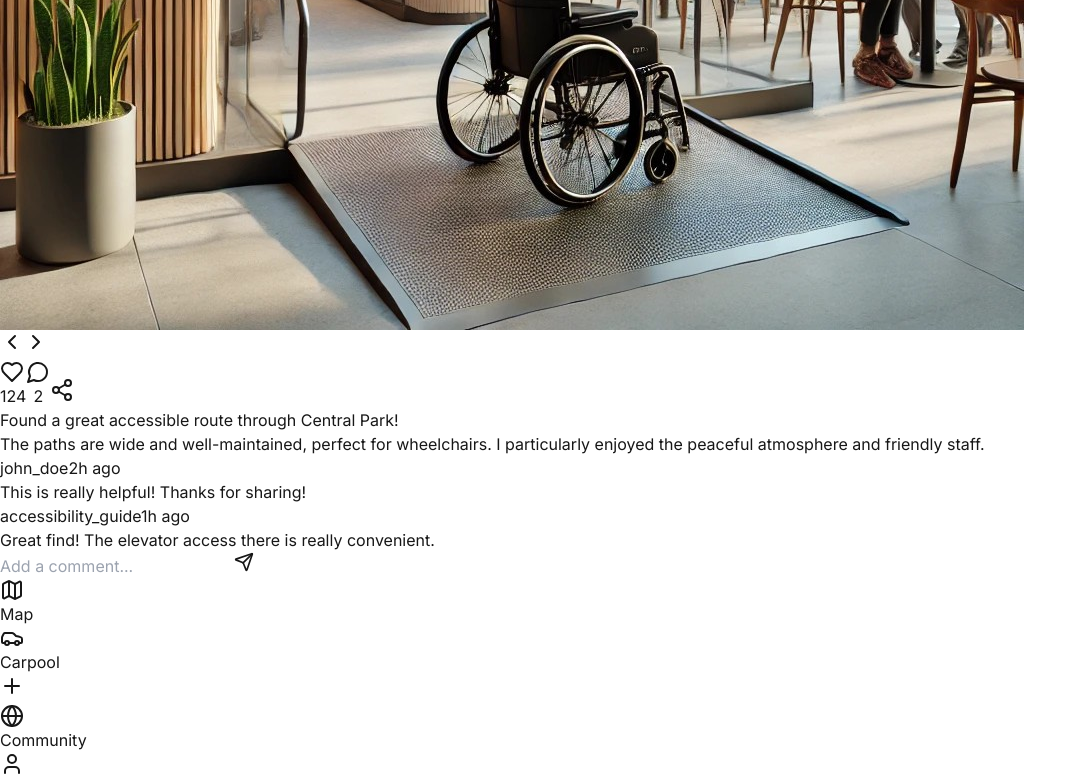
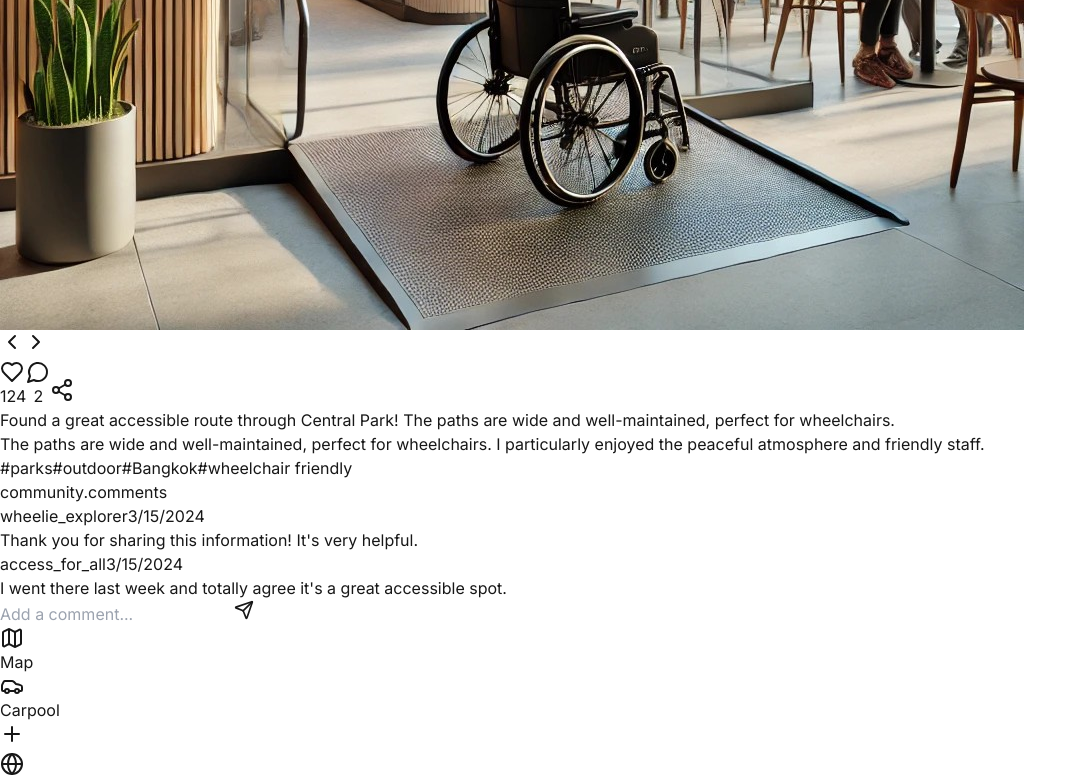
Before and after one commit to gorollth/prototype, a Next.js app: page /community/1 in a window 1280 px wide. Shown: the part 1096-1875 px from the top of the page, without its empty margins (0-1087 px from the left). Built offline with nearby package versions, Linux system fonts and the light colour scheme.

Commit message:
community data manipulation

```diff
--- a/src/app/community/[id]/page.tsx
+++ b/src/app/community/[id]/page.tsx
@@ -1,65 +1,92 @@
 // src/app/community/[id]/page.tsx
-'use client';
+"use client";
 
-import { useState } from 'react';
-import { useRouter } from 'next/navigation';
-import { Heart, MessageCircle, Share2, ChevronLeft, Send, ChevronRight, ChevronLeft as ArrowLeft } from 'lucide-react';
-import { use } from 'react';
+import { useState, useEffect } from "react";
+import { useRouter } from "next/navigation";
+import {
+  Heart,
+  MessageCircle,
+  Share2,
+  ChevronLeft,
+  Send,
+  ChevronRight,
+  ChevronLeft as ArrowLeft,
+} from "lucide-react";
+import { use } from "react";
+import { samplePosts, sampleComments } from "@/data/community"; // นำเข้าข้อมูลจากไฟล์ใหม่
+import { useLanguage } from "../../../../contexts/LanguageContext";
 
-export default function PostDetailPage({ params }: { params: Promise<{ id: string }> }) {
+export default function PostDetailPage({
+  params,
+}: {
+  params: Promise<{ id: string }>;
+}) {
   const router = useRouter();
+  const { t } = useLanguage();
   const [liked, setLiked] = useState(false);
- const [comment, setComment] = useState('');
+  const [comment, setComment] = useState("");
   const [currentImageIndex, setCurrentImageIndex] = useState(0);
+  const [post, setPost] = useState<any | null>(null);
+  const [postComments, setPostComments] = useState<any[]>([]);
 
   const { id } = use(params);
 
- const post = {
-   id: id,
-   images: [
-     '/image/community/community_2/community_2_1.jpg',
-     '/image/community/community_2/community_2_2.jpg',
-     '/image/community/community_2/community_2_3.jpg'
-   ],
-   title: 'Found a great accessible route through Central Park!',
-   username: 'sarah_wheels',
-   userAvatar: '/api/placeholder/40/40',
-   likes: 124,
-   comments: [
-     {
-       id: 1,
-       username: 'john_doe',
-       content: 'This is really helpful! Thanks for sharing!',
-       timestamp: '2h ago'
-     },
-     {
-       id: 2,
-       username: 'accessibility_guide',
-       content: 'Great find! The elevator access there is really convenient.',
-       timestamp: '1h ago'
+  useEffect(() => {
+    // ค้นหาโพสต์ตาม ID
+    const foundPost = samplePosts.find((p) => p.id === Number(id));
+    if (foundPost) {
+      setPost(foundPost);
     }
-   ],
-   timestamp: '3h ago',
-   content: 'The paths are wide and well-maintained, perfect for wheelchairs. I particularly enjoyed the peaceful atmosphere and friendly staff.'
- };
+
+    // ค้นหาความคิดเห็นสำหรับโพสต์นี้
+    const relatedComments = sampleComments.filter(
+      (c) => c.postId === Number(id)
+    );
+    setPostComments(relatedComments);
+  }, [id]);
 
   const handleComment = () => {
     if (comment.trim()) {
-     setComment('');
+      // ในโปรเจคจริงจะส่ง API request เพื่อบันทึกความคิดเห็น
+      // ที่นี่เราจะเพียงเพิ่มความคิดเห็นในหน้าจอ
+      setPostComments([
+        ...postComments,
+        {
+          id: Math.random(), // สำหรับการทดสอบเท่านั้น
+          postId: Number(id),
+          username: "current_user", // สมมติว่าเป็นผู้ใช้ปัจจุบัน
+          content: comment,
+          createdAt: new Date().toISOString(),
+          timestamp: t("common.just.now"),
+        },
+      ]);
+      setComment("");
     }
   };
 
   const nextImage = () => {
+    if (post && post.images) {
       setCurrentImageIndex((prev) =>
         prev === post.images.length - 1 ? 0 : prev + 1
       );
+    }
   };
 
   const previousImage = () => {
+    if (post && post.images) {
       setCurrentImageIndex((prev) =>
         prev === 0 ? post.images.length - 1 : prev - 1
       );
+    }
   };
+
+  if (!post) {
+    return (
+      <div className="min-h-screen bg-gray-50 flex items-center justify-center">
+        <p>{t("common.loading")}</p>
+      </div>
+    );
+  }
 
   return (
     <div className="min-h-screen bg-gray-50 pb-16 text-gray-600">
@@ -69,7 +96,7 @@ export default function PostDetailPage({ params }: { params: Promise<{ id: strin
           <button onClick={() => router.back()} className="p-1">
             <ChevronLeft size={24} />
           </button>
-         <h1 className="ml-2 text-lg font-semibold">Post</h1>
+          <h1 className="ml-2 text-lg font-semibold">{t("community.post")}</h1>
         </div>
       </div>
 
@@ -78,19 +105,26 @@ export default function PostDetailPage({ params }: { params: Promise<{ id: strin
         {/* Author Info */}
         <div className="flex items-center p-4">
           <div className="w-10 h-10 rounded-full bg-gray-200 overflow-hidden">
-           <img src={post.userAvatar} alt={post.username} className="w-full h-full object-cover" />
+            <img
+              src={post.authorAvatar || "/api/placeholder/40/40"}
+              alt={post.username}
+              className="w-full h-full object-cover"
+            />
           </div>
           <div className="ml-3">
             <p className="font-medium">{post.username}</p>
-           <p className="text-sm text-gray-500">{post.timestamp}</p>
+            <p className="text-sm text-gray-500">
+              {new Date(post.createdAt || Date.now()).toLocaleDateString()}
+            </p>
           </div>
         </div>
 
         {/* Image Carousel */}
+        {post.images && post.images.length > 0 && (
           <div className="aspect-square bg-gray-100 relative">
             <img
               src={post.images[currentImageIndex]}
-           alt={`Post content ${currentImageIndex + 1}`}
+              alt={`${t("community.post.content")} ${currentImageIndex + 1}`}
               className="w-full h-full object-cover"
             />
 
@@ -109,11 +143,11 @@ export default function PostDetailPage({ params }: { params: Promise<{ id: strin
                   <ChevronRight size={24} />
                 </button>
                 <div className="absolute bottom-2 left-1/2 -translate-x-1/2 flex gap-1">
-               {post.images.map((_, index) => (
+                  {post.images.map((_: string, index: number) => (
                     <div
                       key={index}
                       className={`w-2 h-2 rounded-full ${
-                     index === currentImageIndex ? 'bg-white' : 'bg-white/50'
+                        index === currentImageIndex ? "bg-white" : "bg-white/50"
                       }`}
                     />
                   ))}
@@ -121,8 +155,9 @@ export default function PostDetailPage({ params }: { params: Promise<{ id: strin
               </>
             )}
           </div>
+        )}
 
-       {/* Rest of the components remain the same */}
+        {/* Actions and Content */}
         <div className="p-4 border-b">
           <div className="flex items-center gap-4 mb-3">
             <button
@@ -131,13 +166,19 @@ export default function PostDetailPage({ params }: { params: Promise<{ id: strin
             >
               <Heart
                 size={24}
-               className={liked ? 'fill-red-500 text-red-500' : 'text-gray-600'}
+                className={
+                  liked ? "fill-red-500 text-red-500" : "text-gray-600"
+                }
               />
-             <span className="text-sm text-gray-600">{post.likes}</span>
+              <span className="text-sm text-gray-600">
+                {liked ? post.likes + 1 : post.likes}
+              </span>
             </button>
             <button className="flex items-center gap-1">
               <MessageCircle size={24} className="text-gray-600" />
-             <span className="text-sm text-gray-600">{post.comments.length}</span>
+              <span className="text-sm text-gray-600">
+                {postComments.length}
+              </span>
             </button>
             <button className="flex items-center gap-1">
               <Share2 size={24} className="text-gray-600" />
@@ -145,22 +186,46 @@ export default function PostDetailPage({ params }: { params: Promise<{ id: strin
           </div>
           <p className="font-medium mb-2">{post.title}</p>
           <p className="text-gray-600">{post.content}</p>
+
+          {/* Tags */}
+          {post.tags && post.tags.length > 0 && (
+            <div className="flex flex-wrap gap-2 mt-3">
+              {post.tags.map((tag: string, index: number) => (
+                <span
+                  key={index}
+                  className="text-xs bg-gray-100 text-gray-600 px-2 py-1 rounded-full"
+                >
+                  #{tag}
+                </span>
+              ))}
+            </div>
+          )}
         </div>
 
         {/* Comments */}
         <div className="p-4 space-y-4">
-         {post.comments.map((comment) => (
+          <h3 className="font-medium">{t("community.comments")}</h3>
+          {postComments.length > 0 ? (
+            postComments.map((comment) => (
               <div key={comment.id} className="flex gap-3">
                 <div className="w-8 h-8 rounded-full bg-gray-200 flex-shrink-0"></div>
                 <div>
                   <div className="flex items-baseline gap-2">
                     <span className="font-medium">{comment.username}</span>
-                 <span className="text-xs text-gray-500">{comment.timestamp}</span>
+                    <span className="text-xs text-gray-500">
+                      {comment.timestamp ||
+                        new Date(comment.createdAt).toLocaleDateString()}
+                    </span>
                   </div>
                   <p className="text-gray-600">{comment.content}</p>
                 </div>
               </div>
-         ))}
+            ))
+          ) : (
+            <p className="text-gray-500 text-sm">
+              {t("community.no.comments")}
+            </p>
+          )}
         </div>
       </div>
 
@@ -171,14 +236,14 @@ export default function PostDetailPage({ params }: { params: Promise<{ id: strin
             type="text"
             value={comment}
             onChange={(e) => setComment(e.target.value)}
-           placeholder="Add a comment..."
+            placeholder={t("community.add.comment")}
             className="flex-1 border rounded-full px-4 py-2 focus:outline-none focus:border-blue-500"
           />
           <button
             onClick={handleComment}
             disabled={!comment.trim()}
             className={`p-2 rounded-full ${
-             comment.trim() ? 'text-blue-500' : 'text-gray-400'
+              comment.trim() ? "text-blue-500" : "text-gray-400"
             }`}
           >
             <Send size={20} />
--- /dev/null
+++ b/src/data/community.ts
@@ -0,0 +1,151 @@
+// src/data/community.ts
+
+export interface Post {
+  id: number;
+  imageUrl: string;
+  title: string;
+  username: string;
+  likes: number;
+  comments: number;
+  category: string;
+  content?: string;
+  createdAt?: string;
+  tags?: string[];
+  images?: string[];
+}
+
+export const samplePosts: Post[] = [
+  {
+    id: 1,
+    imageUrl: "/image/community/community_1/community_1_0.jpg",
+    title:
+      "Found a great accessible route through Central Park! The paths are wide and well-maintained, perfect for wheelchairs.",
+    username: "sarah_wheels",
+    likes: 124,
+    comments: 18,
+    category: "Routes",
+    content:
+      "The paths are wide and well-maintained, perfect for wheelchairs. I particularly enjoyed the peaceful atmosphere and friendly staff.",
+    createdAt: "2024-03-15T08:00:00Z",
+    tags: ["parks", "outdoor", "Bangkok", "wheelchair friendly"],
+    images: [
+      "/image/community/community_2/community_2_1.jpg",
+      "/image/community/community_2/community_2_2.jpg",
+      "/image/community/community_2/community_2_3.jpg",
+    ],
+  },
+  {
+    id: 2,
+    imageUrl: "/image/community/community_1/community_1_1.jpg",
+    title:
+      "This new café has amazing wheelchair access - automatic doors and spacious layout!",
+    username: "mike_explorer",
+    likes: 89,
+    comments: 12,
+    category: "Places",
+    content:
+      "This café is designed with everyone in mind. The doors are wide enough for wheelchairs, and they have accessible restrooms too. Disabled parking is available right in front of the shop. The menu offers a variety of options for those with dietary restrictions. Staff are trained to assist customers with special needs.",
+    createdAt: "2024-03-20T10:15:00Z",
+    tags: ["café", "coffee shop", "Thonglor", "Bangkok", "food and drinks"],
+    images: ["/image/community/community_1/community_1_1.jpg"],
+  },
+  {
+    id: 3,
+    imageUrl: "/image/community/community_2/community_2_1.jpg",
+    title:
+      "Pro tip: This shopping mall has recently upgraded all their elevators. Much more reliable now!",
+    username: "accessibility_guide",
+    likes: 156,
+    comments: 24,
+    category: "Tips",
+    content:
+      "All elevators have been completely renovated, reducing wait times significantly. Buttons are positioned at a height accessible from wheelchairs. Highly recommended!",
+    createdAt: "2024-03-25T14:30:00Z",
+    tags: ["shopping mall", "elevators", "accessibility", "Bangkok"],
+    images: ["/image/community/community_2/community_2_1.jpg"],
+  },
+  {
+    id: 4,
+    imageUrl: "/image/community/community_2/community_2_2.jpg",
+    title:
+      "Beautiful scenic route by the waterfront - completely accessible and great views!",
+    username: "travel_with_wheels",
+    likes: 210,
+    comments: 32,
+    category: "Routes",
+    content:
+      "The path is completely flat with ramps at all points where there are steps. Rest areas are available every 100 meters, most with covering for shade. Highly recommend visiting early morning or late afternoon to avoid the heat.",
+    createdAt: "2024-03-28T16:45:00Z",
+    tags: ["waterfront", "Chao Phraya", "Bangkok", "wheelchair accessible"],
+    images: ["/image/community/community_2/community_2_2.jpg"],
+  },
+  {
+    id: 5,
+    imageUrl: "/image/community/community_2/community_2_3.jpg",
+    title: "New wheelchair attachment that helps with rough terrain travel",
+    username: "tech_accessibility",
+    likes: 78,
+    comments: 15,
+    category: "Equipment",
+    content:
+      "This attachment helps wheelchair wheels be more flexible on uneven surfaces. Makes traveling around the city much more comfortable, especially on older pavements.",
+    createdAt: "2024-03-30T09:20:00Z",
+    tags: ["equipment", "technology", "wheelchairs", "accessories"],
+    images: ["/image/community/community_2/community_2_3.jpg"],
+  },
+];
+
+export const sampleComments = [
+  {
+    id: 1,
+    postId: 1,
+    username: "wheelie_explorer",
+    content: "Thank you for sharing this information! It's very helpful.",
+    createdAt: "2024-03-15T09:15:00Z",
+  },
+  {
+    id: 2,
+    postId: 1,
+    username: "access_for_all",
+    content:
+      "I went there last week and totally agree it's a great accessible spot.",
+    createdAt: "2024-03-15T11:30:00Z",
+  },
+  {
+    id: 3,
+    postId: 2,
+    username: "coffee_lover",
+    content: "Thanks for the recommendation, I'll check it out soon.",
+    createdAt: "2024-03-20T12:15:00Z",
+  },
+  {
+    id: 4,
+    postId: 3,
+    username: "shopaholic_wheels",
+    content:
+      "I noticed the upgrades too! Such a relief to have reliable elevators.",
+    createdAt: "2024-03-25T16:20:00Z",
+  },
+  {
+    id: 5,
+    postId: 3,
+    username: "city_explorer",
+    content: "Which mall is this? I need to know!",
+    createdAt: "2024-03-25T17:45:00Z",
+  },
+  {
+    id: 6,
+    postId: 4,
+    username: "nature_lover",
+    content:
+      "The views look amazing! Is there access to restrooms along the route?",
+    createdAt: "2024-03-28T18:30:00Z",
+  },
+  {
+    id: 7,
+    postId: 5,
+    username: "gadget_enthusiast",
+    content: "Where can I buy this? Looks really useful for city trips.",
+    createdAt: "2024-03-30T10:45:00Z",
+  },
+];
```
Also changed, not shown: src/app/community/page.tsx (+16 -54 lines). Lines whose indentation alone changed are shown as unchanged.
